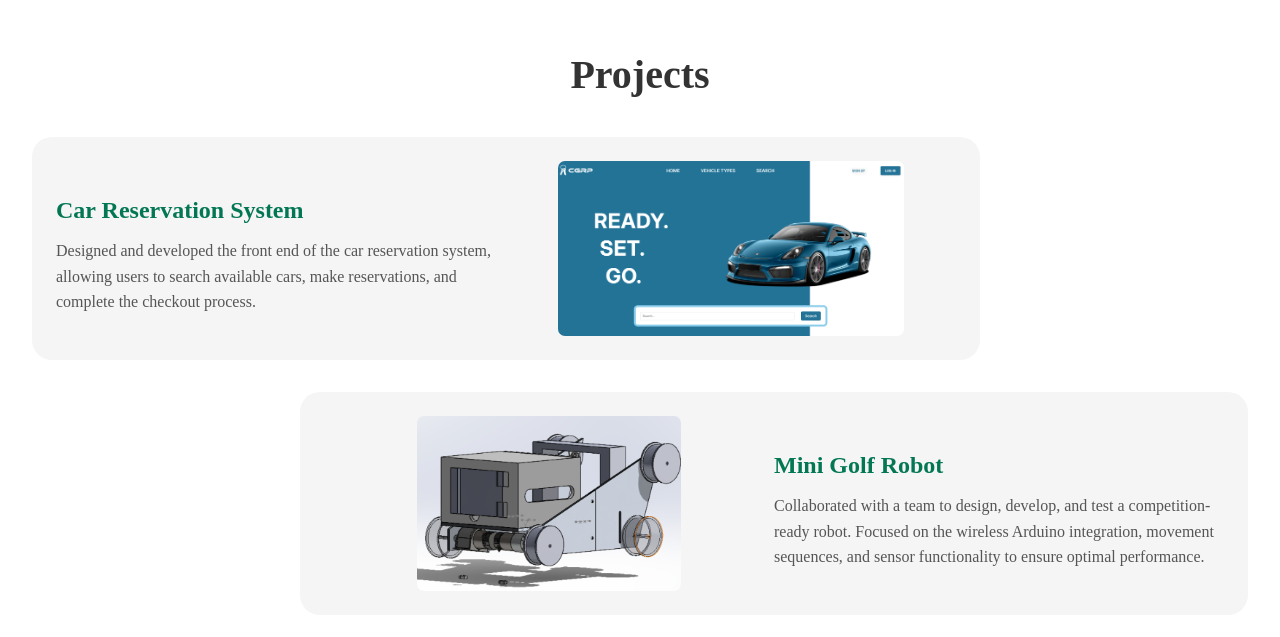
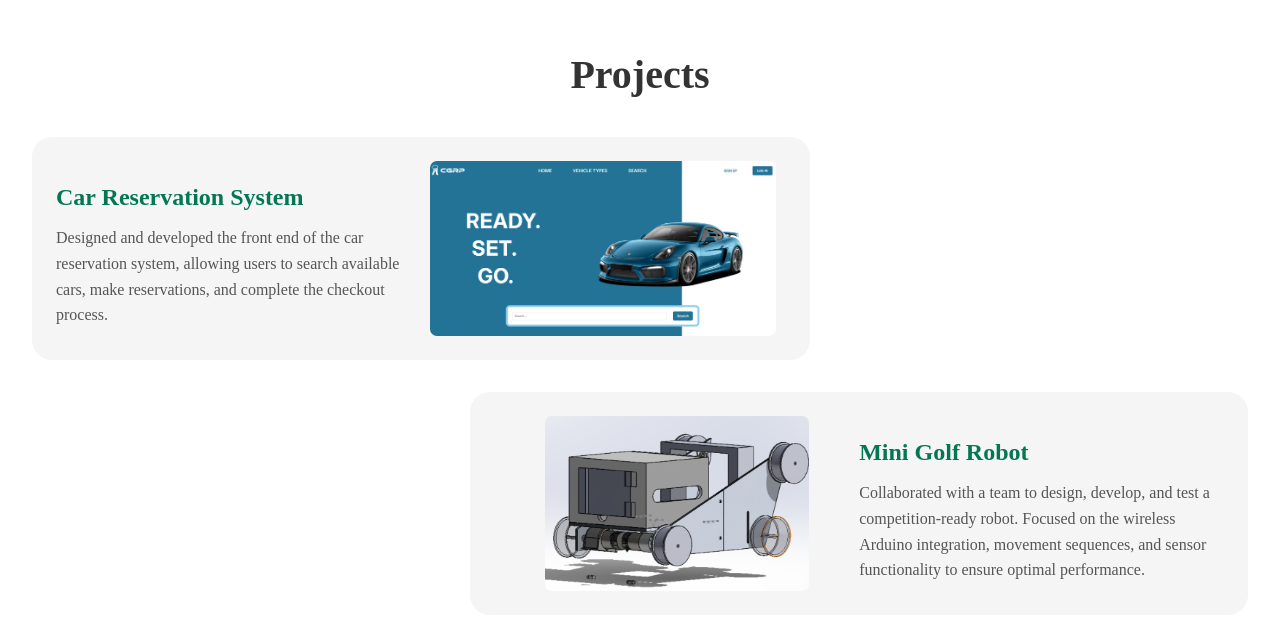
Before and after one commit to AlbertoRubalcava/AlbertoRubalcava.github.io, a React (Create React App) app: page / in a window 1280 px wide. Shown: the part 1379-2016 px from the top of the page. Built offline with nearby package versions, Linux system fonts and the light colour scheme; a web font is replaced by a local one.

Commit message:
project width change

```diff
--- a/src/Projects.css
+++ b/src/Projects.css
@@ -16,7 +16,7 @@
   text-decoration: none;
   display: block;
   color: inherit;
-  width: 100%;
+  width: 60%;
 }
 
 .project-card-link:hover .project-card {
@@ -41,6 +41,7 @@
   border-radius: 20px;
   overflow: hidden;
   padding: 1.5rem;
+
 }
 
 .project-card-wrapper {
```
